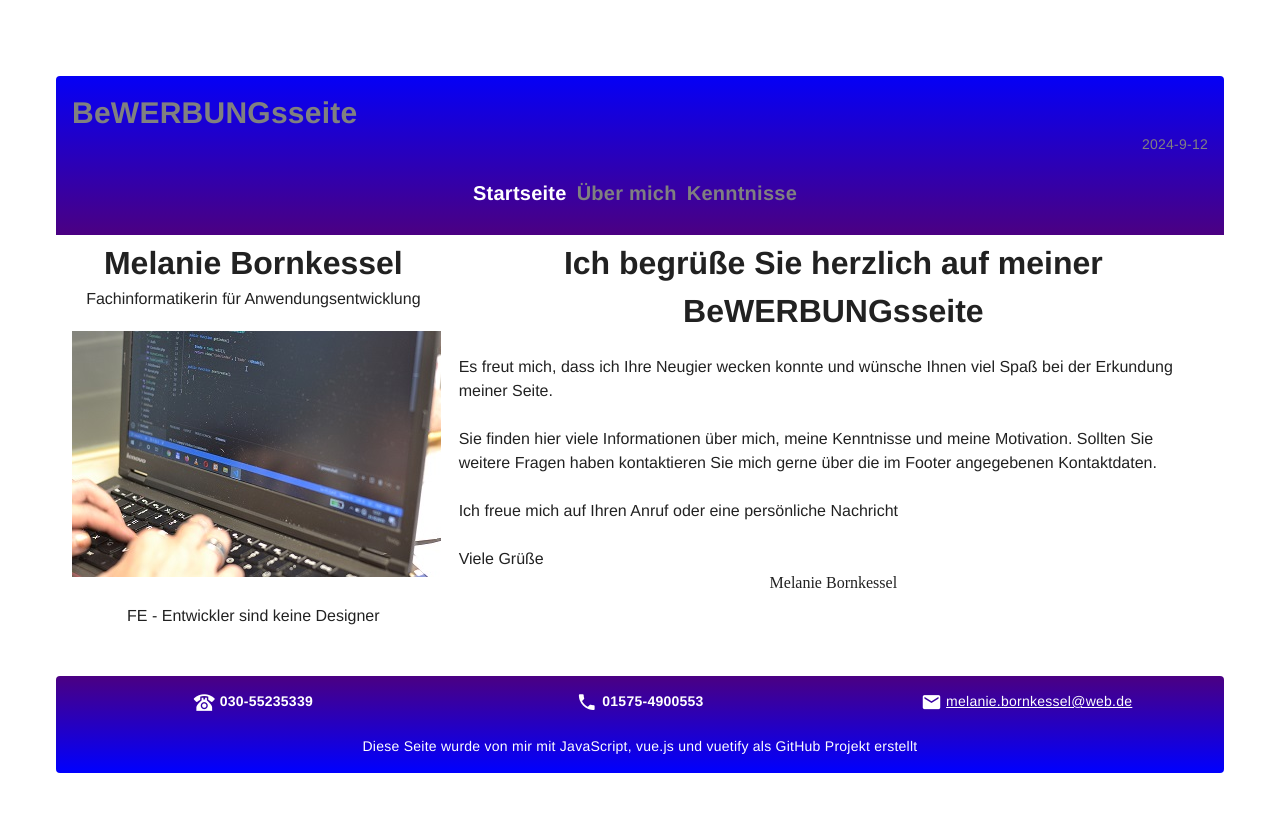
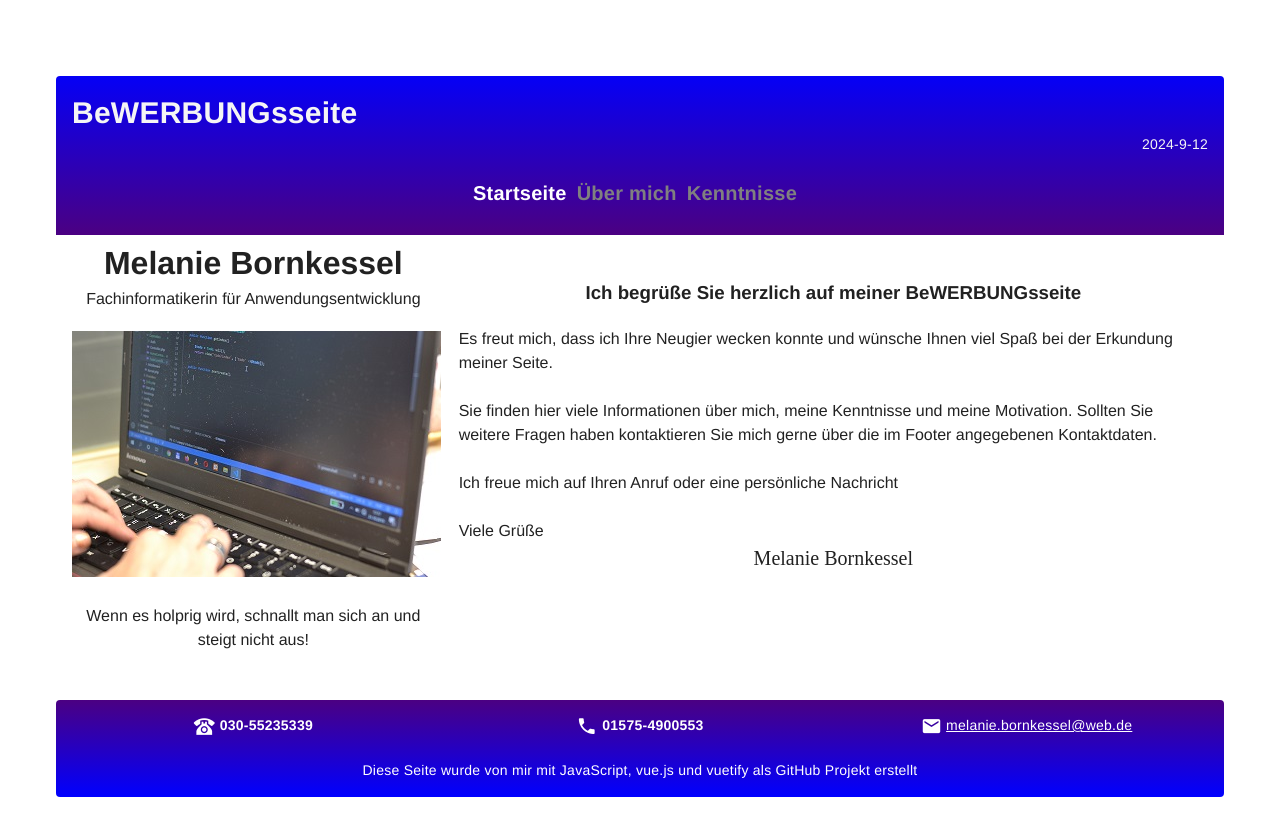
Before and after one commit to melanieborn/Bewerbungsseite, a Vue app in the folder myweb/: page / in a window 1280 px wide. Built offline with nearby package versions, Linux system fonts and the light colour scheme.

Commit message:
finish layout

```diff
--- a/myweb/public/index.html
+++ b/myweb/public/index.html
@@ -6,8 +6,10 @@
     <meta name="viewport" content="width=device-width,initial-scale=1.0">
     <link href="https://cdn.jsdelivr.net/npm/@mdi/font@5.x/css/materialdesignicons.min.css" rel="stylesheet">
     <link rel="icon" href="<%= BASE_URL %>favicon.ico">
-    <title><%= htmlWebpackPlugin.options.title %></title>
-  </head>
+<!--     <title><%= htmlWebpackPlugin.options.title %></title>
+ -->
+<title>Melanie Bornkessel</title>
+</head>
   <body>
     <noscript>
       <strong>We're sorry but <%= htmlWebpackPlugin.options.title %> doesn't work properly without JavaScript enabled. Please enable it to continue.</strong>
--- a/myweb/src/components/AboutMe.vue
+++ b/myweb/src/components/AboutMe.vue
@@ -5,13 +5,13 @@
                 <h1> Melanie Bornkessel </h1>
                 <a href="https://www.linkedin.com/in/melanie-bornkessel-b3a143194">LinkedIn Profil</a>
                 <img class="bild1" src="@/assets/draussen2.jpg">
-                <p> Wenn es holprig wird schnallt man sich an und steigt nicht aus </p>
+                <p> In meiner Freizeit bin ich ehrenamtlich für die Bahnhofsmission tätig. </p>
             </v-col>
             <v-col cols="8">
               <h3>Über mich</h3>
                 <a>Ich bin Melanie Bornkessel, eine engagierte Junior Frontend Entwicklerin.
                   Erste Erfahrungen mit der Programmierung konnte ich während meiner Tätigkeit beim
-                  Amt für kommunale Filmarbeit und dem Max-Ophüls-Preis der Landeshauptstadt Saarbrücken
+                  Amt für kommunale Filmarbeit und dem Max-Ophüls-Festival der Landeshauptstadt Saarbrücken
                 sammeln. Hier war ich für die Programmierung aller Kassen-, Bar- und Kinocomputer in DOS
                 zuständig.  </a> <br />
                 <a>
@@ -28,7 +28,7 @@
                 Bis zu meiner Anstellung bei der FP DBS habe ich als Fullstack Entwicklerin mit PHP, HTML und CSS Erfahrungen gesammelt.
                 Bei der FP DBS habe ich als Frontend- und Backendentwicklerin gearbeitet und war in einem
                 Team zur Erstellung automatisierter Integrationtests in python. Spezialisiert habe ich mich
-                auf die Frontendprogrammierung in der ich mich weiterentwickeln möchte.
+                auf die Frontendprogrammierung, gerne nach Designvorlagen, in der ich mich weiterentwickeln möchte.
                 Sie möchten mehr über meinen Werdegang erfahren? Kontaktieren Sie mich gerne und ich lasse Ihnen
                 einen ausführlichen Lebenslauf zukommen.
               </a>
--- a/myweb/src/components/KentNisse.vue
+++ b/myweb/src/components/KentNisse.vue
@@ -7,7 +7,7 @@
                 <a href="https://www.linkedin.com/in/melanie-bornkessel-b3a143194">LinkedIn Profil</a>
             </v-col>
             <v-col cols="8" >
-                <h3 class="rechts"> Eine kleine Übersicht meiner wichtigsten Kenntnisse </h3>
+                <h3 class="rechts"> Eine Übersicht meiner wichtigsten Kenntnisse </h3>
             </v-col>
         </v-row>
         <v-row>
--- a/myweb/src/components/StartSeite.vue
+++ b/myweb/src/components/StartSeite.vue
@@ -11,10 +11,10 @@
             <h1> Melanie Bornkessel </h1>
             <p>  Fachinformatikerin für Anwendungsentwicklung </p>
             <img class="bild1" src="@/assets/Tastatur.jpg">
-            <p> FE - Entwickler sind keine Designer </p>
+            <p> Wenn es holprig wird, schnallt man sich an und steigt nicht aus! </p>
         </v-col>
         <v-col cols="8" >
-            <h1 class="rechts"> Ich begrüße Sie herzlich auf meiner BeWERBUNGsseite </h1>
+            <h3 class="rechts"> Ich begrüße Sie herzlich auf meiner BeWERBUNGsseite </h3>
             <p class="links"> Es freut mich, dass ich Ihre Neugier wecken konnte und wünsche Ihnen viel Spaß bei der
                 Erkundung meiner Seite.
             </p>
@@ -107,5 +107,6 @@
   }
   .sign {
     font-family: Lucida Handwriting;
+    font-size: 20px;
   }
   </style>
--- a/myweb/src/components/TabComponent.vue
+++ b/myweb/src/components/TabComponent.vue
@@ -91,13 +91,13 @@
   }
   .name {
     text-align: left;
-    color: grey;
+    color: whitesmoke;
     font-size: 30px;
     font-weight: bold;
   }
   .date {
     text-align: right;
-    color: grey;
+    color: whitesmoke;
   }
   .button {
     margin-right: 10px;
```
